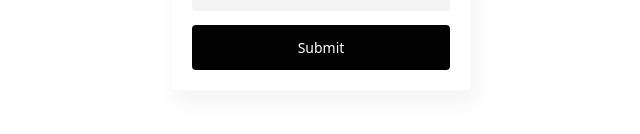
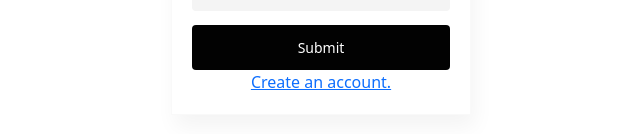
Before and after one commit to adarshm07/todo-app-react, a React (Create React App) app: page / in a window 1280 px wide. Shown: the part 166-300 px from the top of the page, without its empty margins (319-959 px from the left). Built offline with nearby package versions, Linux system fonts and the light colour scheme.

Commit message:
login and register link added

```diff
--- a/src/App.js
+++ b/src/App.js
@@ -9,6 +9,7 @@ import {
 import LoginForm from "./components/LoginForm";
 import Category from "./pages/category";
 import { useSelector } from "react-redux";
+import RegisterForm from "./components/RegisterForm";
 
 function App() {
   const user = useSelector((state) => state.user);
@@ -26,6 +27,7 @@ function App() {
           <Route exact path="/" element={userLoggedIn ? <TodoApp /> : <LoginForm />} />
           <Route exact path="todo" element={userLoggedIn ? <TodoApp /> : <LoginForm />} />
           <Route exact path="category" element={userLoggedIn ? <Category /> : <LoginForm />} />
+          <Route exact path="register" element={userLoggedIn ? <TodoApp /> : <RegisterForm />} />
         </Routes>
       </Router>
     </React.Fragment>
--- a/src/components/LoginForm.jsx
+++ b/src/components/LoginForm.jsx
@@ -1,12 +1,12 @@
 import { Field, Form, Formik } from "formik";
 import { useDispatch, useSelector } from "react-redux";
-import { redirect } from "react-router-dom";
+import { Link, redirect } from "react-router-dom";
 import { isLoggedIn } from "../store/user";
 
 export default function LoginForm() {
   const dispatch = useDispatch();
-  const user = useSelector((state) => state.user);
-  console.log(Object.keys(user.user).length);
+  // const user = useSelector((state) => state.user);
+  // console.log(Object.keys(user.user).length);
   return (
     <div className="container">
       <div className="login-col">
@@ -64,6 +64,10 @@ export default function LoginForm() {
             <button type="submit">Submit</button>
           </Form>
         </Formik>
+
+        <div>
+          <Link to={"/register"}>Create an account.</Link>
+        </div>
       </div>
     </div>
   );
--- a/src/components/RegisterForm.jsx
+++ b/src/components/RegisterForm.jsx
@@ -1,5 +1,5 @@
 import { Field, Form, Formik } from "formik";
-import { redirect } from "react-router-dom";
+import { Link, redirect } from "react-router-dom";
 
 export default function RegisterForm() {
   return (
@@ -68,6 +68,9 @@ export default function RegisterForm() {
             <button type="submit">Submit</button>
           </Form>
         </Formik>
+        <div>
+          <Link to={"/"}>Login</Link>
+        </div>
       </div>
     </div>
   );
```
